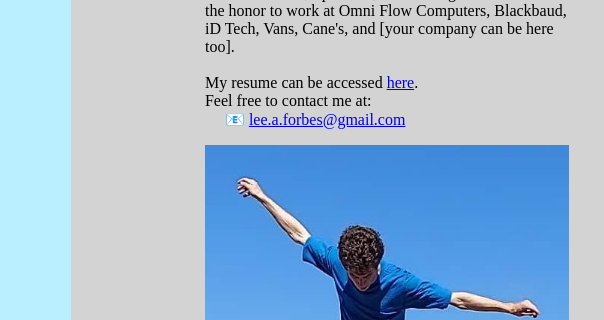
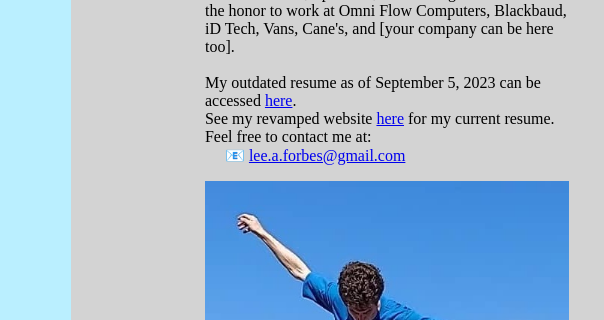
Before and after one commit to leeaforbes/previouswebsite, a plain HTML site: page index.html in a window 1280 px wide. Shown: the part 214-534 px from the top of the page, 0-604 px from the left. Drawn offline with Linux system fonts and the light colour scheme.

Commit message:
final resume update

```diff
--- a/index.html
+++ b/index.html
@@ -31,7 +31,9 @@
 							My hobbies include skateboarding, ultimate frisbee, Spikeball, and video games.
 							I have had the honor to work at Omni Flow Computers, Blackbaud, iD Tech, Vans, Cane's, and [your company can be here too].
 							<br><br>
-							My resume can be accessed <a href="Lee Forbes Resume.pdf">here</a>.
+							My outdated resume as of September 5, 2023 can be accessed <a href="Lee Forbes Resume.pdf">here</a>.
+							<br/>
+							See my revamped website <a href="https://leeaforbes.github.io/mywebsite/">here</a> for my current resume.
 							<br>
 							Feel free to contact me at: <br>
 							&emsp; &#128231; <a href="mailto:lee.a.forbes@gmail.com">lee.a.forbes@gmail.com</a> <br>
```
Also changed, not shown: 1 other file.
